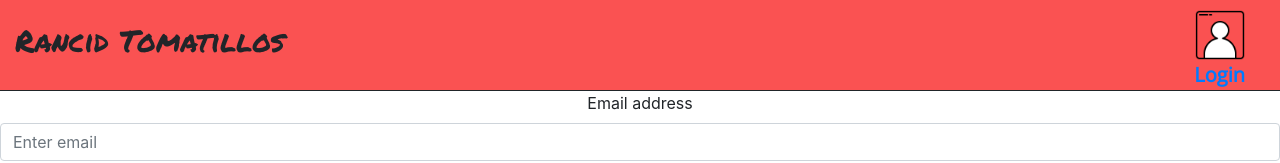
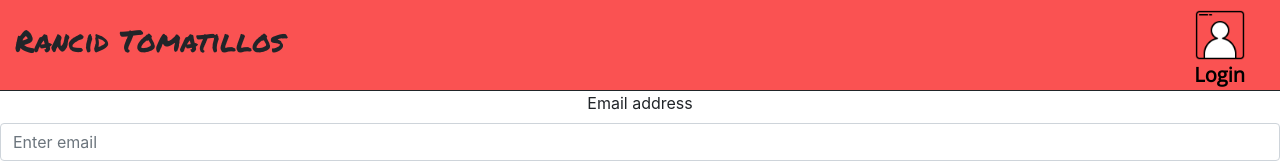
Before and after one commit to Chriscastanuela/Rancid-Tomatillos, a React (Create React App) app: page /login in a window 1280 px wide. Shown: the top 163 px of the page. Built offline with nearby package versions, Linux system fonts and the light colour scheme.

Commit message:
Change link color to black

```diff
--- a/src/Components/Header.jsx
+++ b/src/Components/Header.jsx
@@ -52,10 +52,8 @@ const userStyle = {
     fontSize: '20px',
     gridColumn: '2',
     cursor: 'pointer',
-    visited: {
-        color: 'black'
-    }
-    // marginRight: '20px'
+    textDecoration: 'none',
+    color: 'black',
 }
 
 const userIconStyle = {
```
